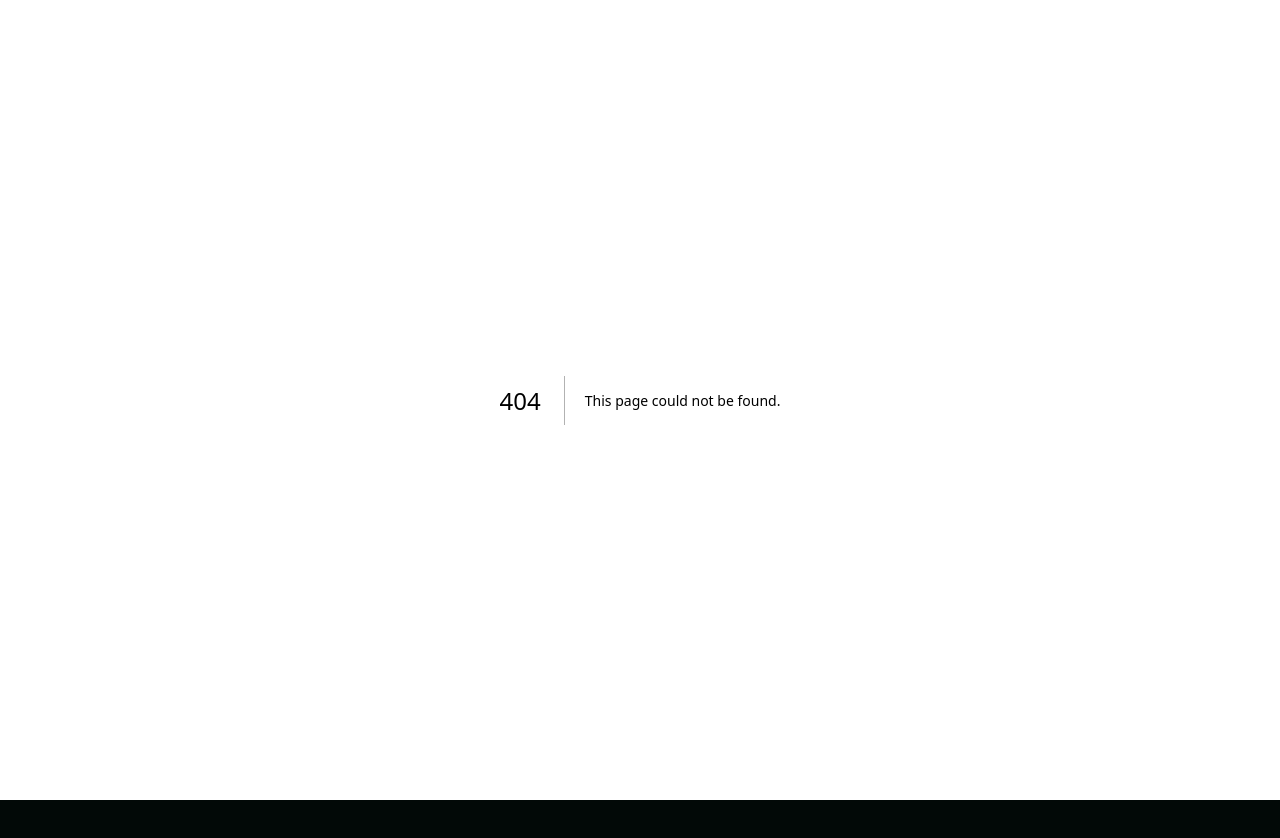
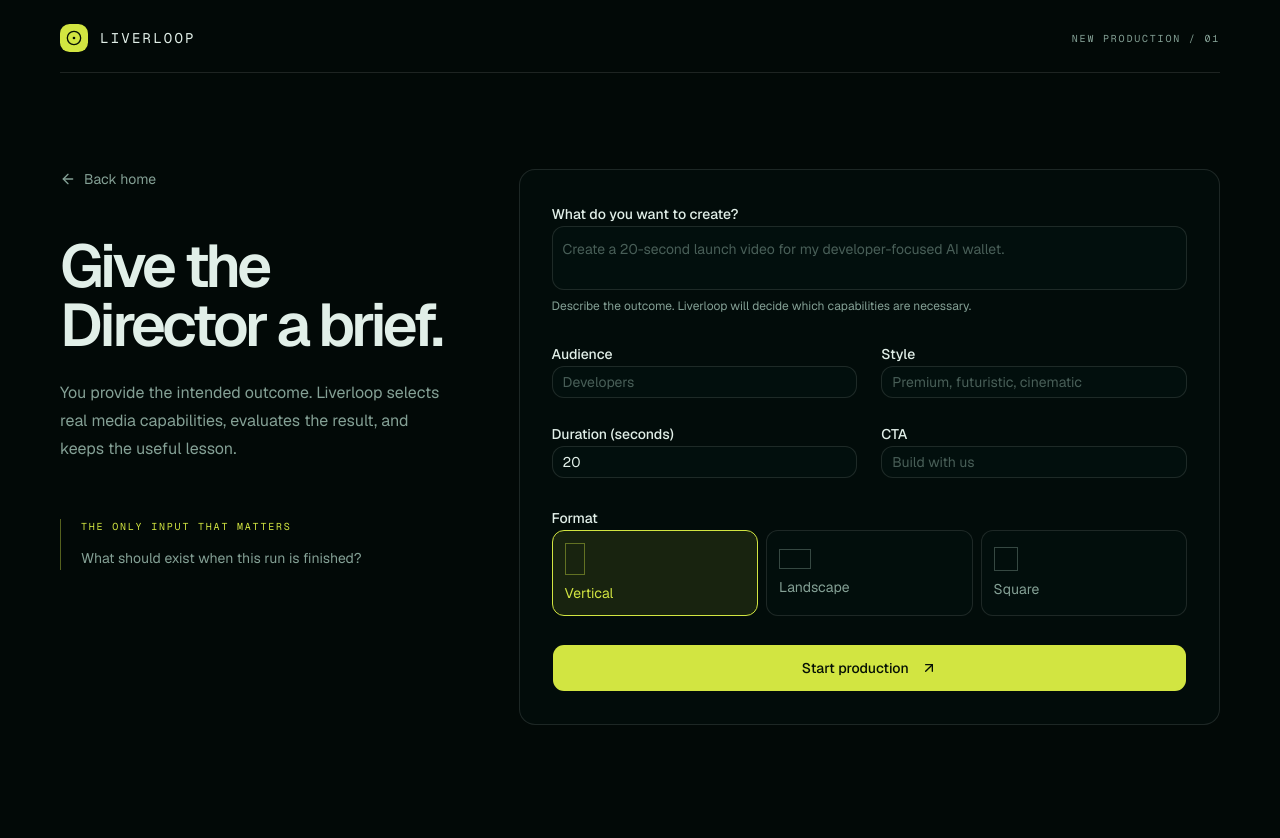
Before and after one commit to Saber1Y/LiverLoop, a Next.js app: page /run/new in a window 1280 px wide. Before the commit this address had no page. Shown: the top 838 px of the page. Before the commit the page ends 800 px from the top, so only its background shows below. Built offline with nearby package versions, Linux system fonts and the light colour scheme.

Commit message:
feat(ui): add focused production brief page

```diff
--- /dev/null
+++ b/src/app/run/new/page.tsx
@@ -0,0 +1,25 @@
+import Link from "next/link";
+import { ArrowLeft, CircleDot } from "lucide-react";
+import { BriefForm } from "@/components/run/brief-form";
+
+export default function NewRunPage() {
+  return (
+    <main className="min-h-[100dvh] px-5 py-6 md:px-10">
+      <div className="mx-auto max-w-[1160px]">
+        <header className="flex items-center justify-between border-b border-border pb-5">
+          <Link href="/" className="flex items-center gap-3 font-mono text-sm tracking-[0.16em]"><span className="flex size-7 items-center justify-center rounded-md bg-primary text-primary-foreground"><CircleDot className="size-4" /></span>LIVERLOOP</Link>
+          <span className="font-mono text-[10px] uppercase tracking-[0.18em] text-muted-foreground">New production / 01</span>
+        </header>
+        <div className="grid gap-16 py-16 md:grid-cols-[0.72fr_1.28fr] md:py-24">
+          <div>
+            <Link href="/" className="mb-12 inline-flex items-center gap-2 text-sm text-muted-foreground transition-colors hover:text-foreground"><ArrowLeft className="size-4" /> Back home</Link>
+            <h1 className="text-5xl font-semibold leading-[0.98] tracking-[-0.06em] md:text-6xl">Give the Director a brief.</h1>
+            <p className="mt-6 max-w-sm text-base leading-7 text-muted-foreground">You provide the intended outcome. Liverloop selects real media capabilities, evaluates the result, and keeps the useful lesson.</p>
+            <div className="mt-14 border-l border-primary/40 pl-5"><p className="font-mono text-[10px] uppercase tracking-[0.18em] text-primary">The only input that matters</p><p className="mt-3 text-sm leading-6 text-muted-foreground">What should exist when this run is finished?</p></div>
+          </div>
+          <div className="rounded-2xl border border-border bg-card/45 p-5 sm:p-8"><BriefForm /></div>
+        </div>
+      </div>
+    </main>
+  );
+}
```
